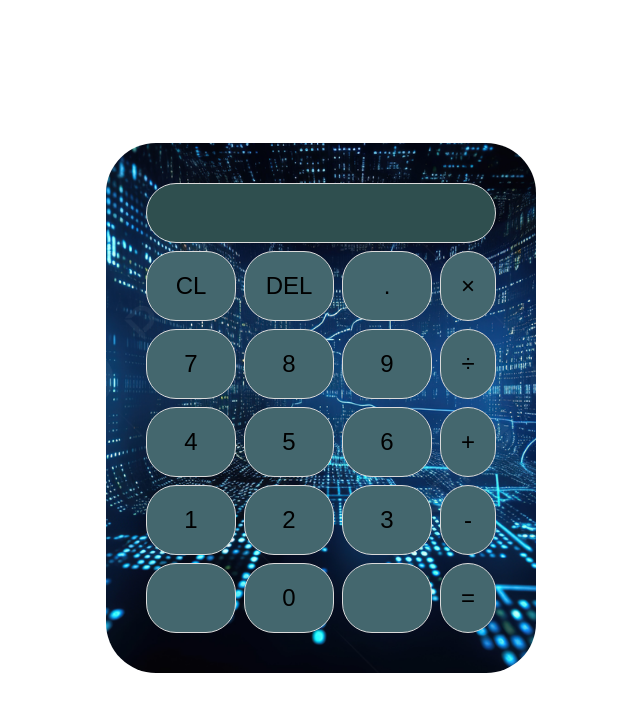
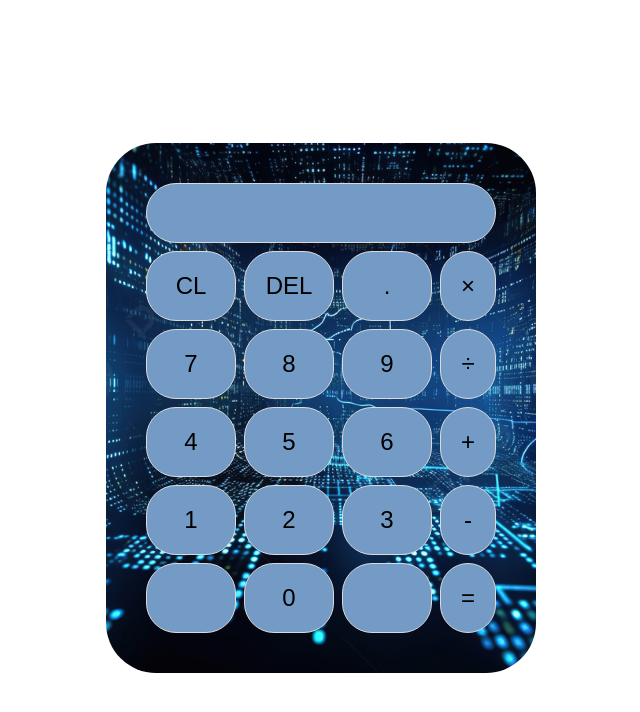
Before and after one commit to Sejal7329/calculator, a plain HTML site: page index.html in a window 1280 px wide. Shown: the whole page, without its empty margins (319-959 px from the left). Drawn offline with Linux system fonts and the light colour scheme.

Commit message:
color changed

```diff
--- a/cal.css
+++ b/cal.css
@@ -30,11 +30,11 @@ body {
     overflow :hidden;
     white-space: nowrap;
     grid-column: span 4;
-    background-color:darkslategray;
+    background-color:rgb(116, 155, 198);
     border: 1px solid #dadada;
     border-radius: 30px;
     color: white;
-    font-size: 2em;
+    font-size: 2.57em;
     text-align: right;
     padding: 5px;
     box-sizing: border-box;
@@ -43,12 +43,13 @@ body {
 .btn {
     padding: 20px;
     font-size: 1.5em;
-    background-color: #44676e;
+    background-color: rgb(116, 155, 198);
     border: 1px solid #dadada;
     border-radius: 30px;
     cursor: pointer;
     &:hover{
          background-color: #000000;
+         transition:1s;
         color: white;
     }
 }
```
